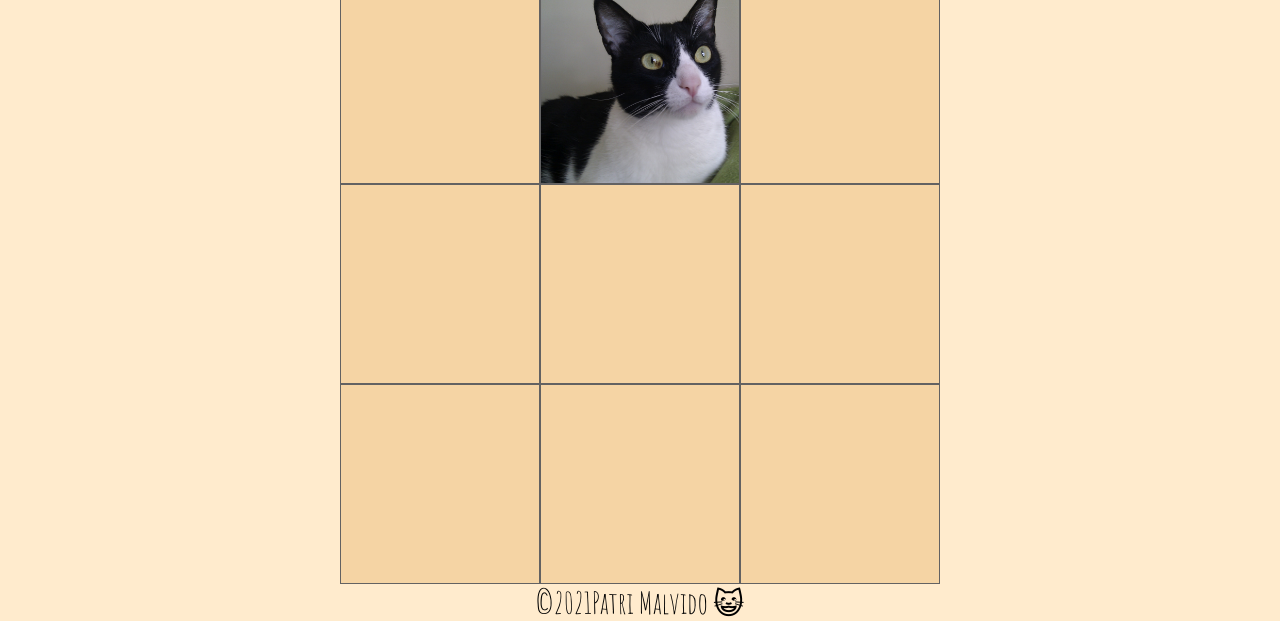
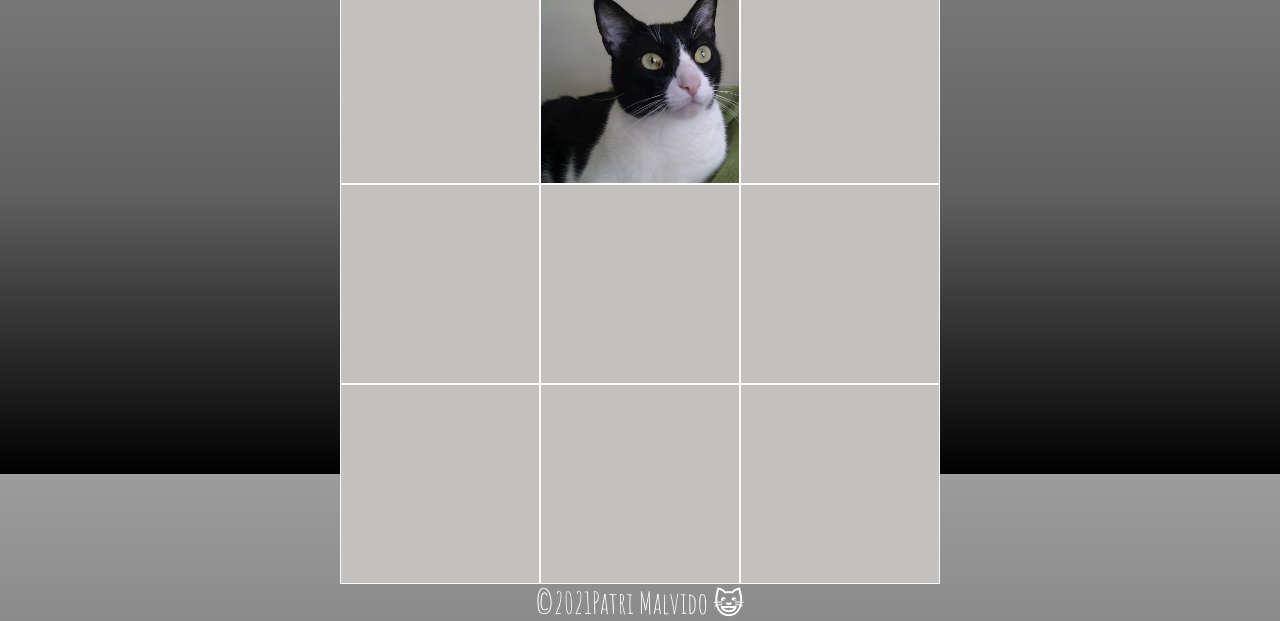
Before and after one commit to PatriMalvido/Atrapa-al-gato, a plain HTML site: page index.html in a window 1280 px wide. Shown: the part 326-947 px from the top of the page. Drawn offline with Linux system fonts and the light colour scheme.

Commit message:
add changes in style

```diff
--- a/main.css
+++ b/main.css
@@ -6,7 +6,8 @@
 
 body {
   height: 100vh;
-  background-color: blanchedalmond;
+  background: rgb(0,0,0);
+  background: linear-gradient(0deg, rgba(0,0,0,1) 0%, rgba(96,96,96,1) 35%, rgba(156,156,156,1) 100%);
 }
 
 
@@ -57,13 +58,14 @@ body {
   height: 600px;
   display: flex;
   flex-wrap: wrap;
-  background-color: rgb(245, 212, 164);
+  background-color:#c2c1be;
 }
 
 .square {
   height: 200px;
   width: 200px;
-  border: solid rgb(99, 98, 98) 0.5px;
+  border: solid rgb(252, 250, 250) 1px;
+  cursor: pointer;
 }
 
 .cat {
@@ -80,13 +82,16 @@ body {
 .footer_copy {
   font-family: 'Amatic SC', cursive;
   font-size: 30px;
+  color: white;
 }
 .footer_name {
   font-family: 'Amatic SC', cursive;
   font-size: 30px;
+  color: white;
 
 }
-@media all and (max-width:360px){
+@media all and (max-width:768px){
+
   .grid {
     width: 300px;
     height: 300px;
@@ -96,6 +101,7 @@ body {
   .square {
     height: 100px;
     width: 100px;
+    border: solid rgb(99, 98, 98) 1px;
   }
   .title {
     font-size: 40px;
```
